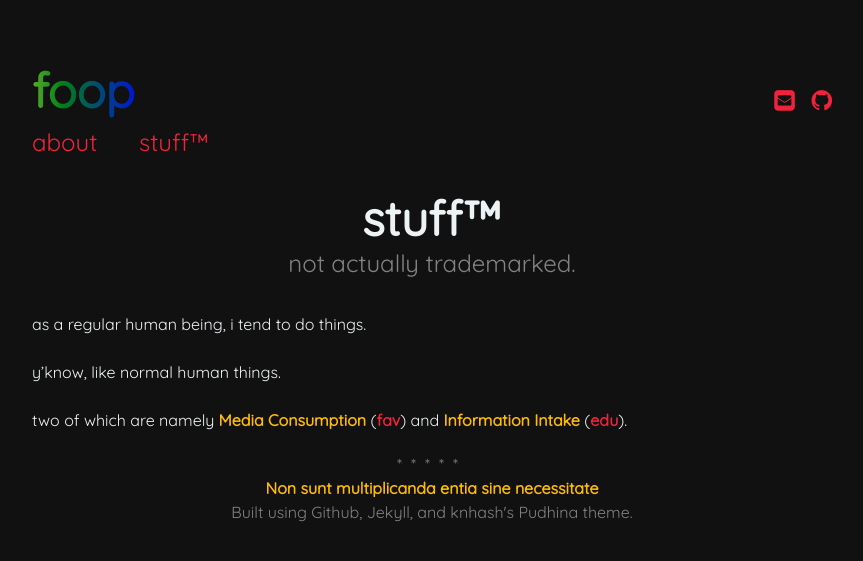
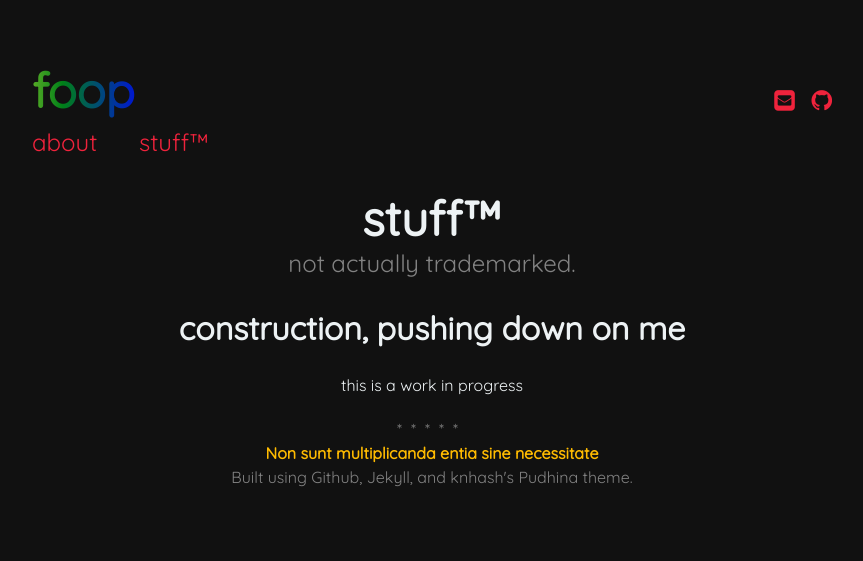
Before and after one commit to fwyr/website, a Jekyll site: the page built from stuff.md, in a window 1280 px wide. Shown: the top 561 px of the page, without its empty margins (208-1071 px from the left). Built offline with Jekyll 4.4.1, drawn with Linux system fonts in a browser that asks for light colours.

```diff
--- a/_includes/header.html
+++ b/_includes/header.html
@@ -1,6 +1,8 @@
 <header class="header">
 <div class="navigation">
+<!-- be gay -->
 <a href="{{ '/' | prepend: site.baseurl }}" class="logo rainbow">{{ site.title }}</a>
+<!-- do crimes -->
 <ul class="menu">
 <li class="menu__entry"><a href="{{ '/about' | prepend: site.baseurl }}">about</a></li>
 <li class="menu__entry"><a href="{{ '/stuff' | prepend: site.baseurl }}">stuff™</a></li>
--- a/_includes/meta_tags/base.html
+++ b/_includes/meta_tags/base.html
@@ -2,6 +2,6 @@
 <meta http-equiv="X-UA-Compatible" content="IE=edge">
 <meta name="viewport" content="width=device-width, initial-scale=1">
 <title>a blip in time</title>
-<meta name="description" content="you're cringe.">
+<meta name="description" content="there's something here.">
 {% if page.tags %}<meta name="keywords" content="{{ page.tags | join: ', ' }}">{% endif %}
 <link rel="canonical" href="{{ page.url | replace:'index.html','' | prepend: site.baseurl }}">
--- a/stuff.md
+++ b/stuff.md
@@ -4,8 +4,7 @@ title: stuff™
 subtitle: not actually trademarked.
 ---
 
-as a regular human being, i tend to do things.
-
-y'know, like normal human things.
-
-two of which are namely **Media Consumption** ([fav](/fav)) and **Information Intake** ([edu](/edu)).
+<div style="text-align: center;">
+    <h1>construction, pushing down on me</h1>
+    <p>this is a work in progress</p>
+</div>
```
Also changed, not shown: fav.md (+3 -1 lines), index.md (+1 -1 lines).
